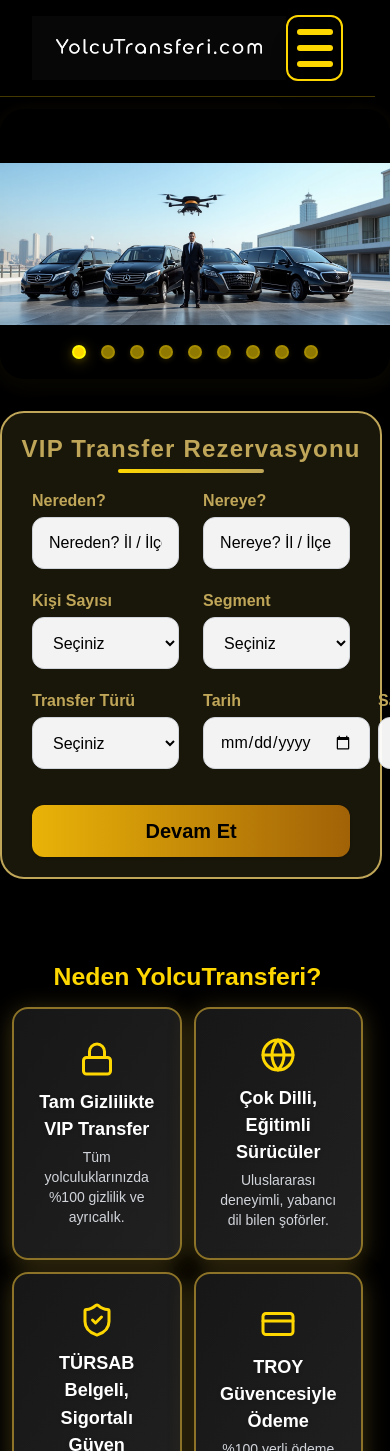
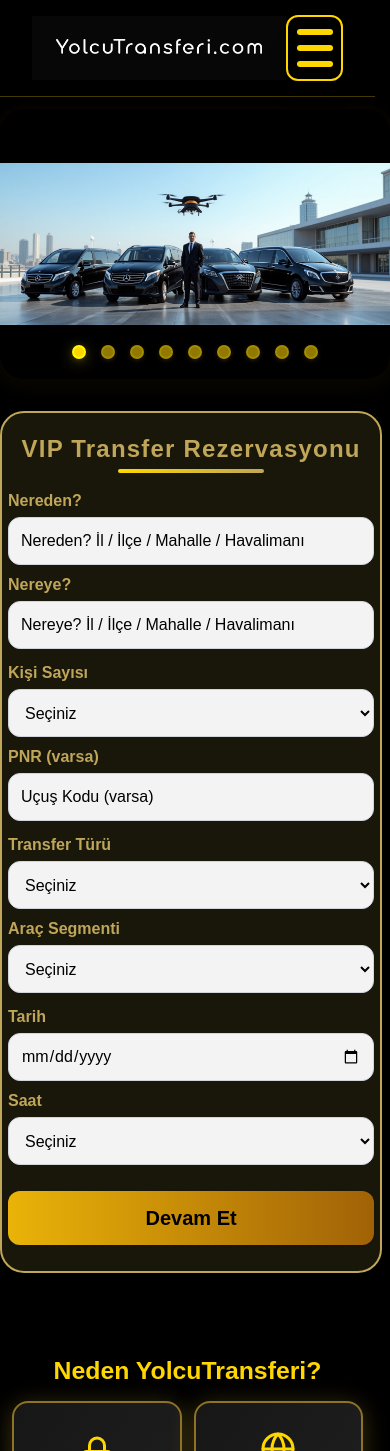
Before and after one commit to haliltayfur/yolcutransferi, a Next.js app: page / in a window 390 px wide. Shown: the top 1451 px of the page. Built offline with nearby package versions, Linux system fonts and the light colour scheme.

Commit message:
Update VipTransferForm.jsx

```diff
--- a/components/VipTransferForm.jsx
+++ b/components/VipTransferForm.jsx
@@ -1,5 +1,20 @@
 "use client";
 import { useState, useEffect } from "react";
+
+// Simüle autocomplete verisi (bunu bir API'den çekiyorsan orayı bağlayabilirsin)
+const locations = [
+  "Sabiha Gökçen Havalimanı",
+  "İstanbul Havalimanı",
+  "Ankara Esenboğa Havalimanı",
+  "Ümraniye",
+  "Beşiktaş",
+  "Kadıköy",
+  "Bakırköy",
+  "Ataşehir",
+  "Maslak",
+  "Pendik",
+  "Atatürk Havalimanı",
+];
 
 const segmentOptions = [
   { key: "Ekonomik", label: "Ekonomik" },
@@ -19,89 +34,140 @@ const saatler = [];
 for (let h = 0; h < 24; ++h)
   for (let m of [0, 15, 30, 45]) saatler.push(`${h.toString().padStart(2, "0")}:${m.toString().padStart(2, "0")}`);
 
-export default function VipTransferForm({ onComplete }) {
-  // Otomatik doldurma için localStorage'dan oku
+export default function VipTransferForm({ onComplete, isMobile }) {
+  // AUTOCOMPLETE (tahminli) inputlar
   const [from, setFrom] = useState("");
   const [to, setTo] = useState("");
+  const [fromSuggestions, setFromSuggestions] = useState([]);
+  const [toSuggestions, setToSuggestions] = useState([]);
+  // Diğer state'ler
   const [people, setPeople] = useState("");
+  const [pnr, setPnr] = useState("");
+  const [transfer, setTransfer] = useState("");
   const [segment, setSegment] = useState("");
-  const [transfer, setTransfer] = useState("");
   const [date, setDate] = useState("");
   const [time, setTime] = useState("");
 
+  // AUTOCOMPLETE: filtrele
   useEffect(() => {
-    // Eğer localStorage'da veri varsa, doldur
-    if (typeof window !== "undefined") {
-      const saved = localStorage.getItem("rezFormData");
-      if (saved) {
-        try {
-          const obj = JSON.parse(saved);
-          setFrom(obj.from || "");
-          setTo(obj.to || "");
-          setPeople(obj.people || "");
-          setSegment(obj.segment || "");
-          setTransfer(obj.transfer || "");
-          setDate(obj.date || "");
-          setTime(obj.time || "");
-        } catch {}
-      }
-    }
-  }, []);
+    if (!from) setFromSuggestions([]);
+    else setFromSuggestions(locations.filter(x => x.toLowerCase().includes(from.toLowerCase())));
+  }, [from]);
+  useEffect(() => {
+    if (!to) setToSuggestions([]);
+    else setToSuggestions(locations.filter(x => x.toLowerCase().includes(to.toLowerCase())));
+  }, [to]);
 
+  // Devam Et → localStorage ve callback
   function handleSubmit(e) {
     e.preventDefault();
     if (onComplete)
-      onComplete({ from, to, people, segment, transfer, date, time });
+      onComplete({ from, to, people, pnr, transfer, segment, date, time });
   }
 
+  // SIRALAMA (her satır alt alta)
+  // Sıralama: Nereden | Nereye | alt satır Kişi Sayısı | PNR | alt satır Transfer Türü | Segment | alt satır Tarih | Saat
+
   return (
-    <form className="w-full px-6" onSubmit={handleSubmit}>
-      <div className="grid grid-cols-2 gap-x-6 gap-y-5 mb-5">
-        <div>
+    <form className="w-full flex flex-col gap-3" onSubmit={handleSubmit} autoComplete="off">
+      {/* Nereden - Nereye */}
+      <div className={`${isMobile ? "flex-col" : "flex-row"} flex gap-2 w-full`}>
+        {/* Nereden */}
+        <div className="flex-1 relative">
           <label className="block text-[#bfa658] font-semibold mb-1">Nereden?</label>
           <input
-            className="w-full h-[52px] rounded-xl px-4 text-base bg-white/95 border border-gray-300 focus:ring-2 focus:ring-[#bfa658] transition text-black placeholder:text-black"
+            className="w-full h-[48px] rounded-xl px-3 text-base bg-white/95 border border-gray-300 focus:ring-2 focus:ring-[#bfa658] transition text-black placeholder:text-black"
             placeholder="Nereden? İl / İlçe / Mahalle / Havalimanı"
             value={from}
             onChange={e => setFrom(e.target.value)}
+            onFocus={() => from && setFromSuggestions(locations.filter(x => x.toLowerCase().includes(from.toLowerCase())))}
           />
+          {/* AUTOCOMPLETE */}
+          {fromSuggestions.length > 0 && (
+            <div className="absolute left-0 right-0 bg-white border border-[#bfa658] z-10 max-h-44 overflow-auto rounded-b-lg mt-1">
+              {fromSuggestions.map((x, i) => (
+                <div
+                  key={i}
+                  className="px-3 py-2 cursor-pointer hover:bg-[#ffeec2]"
+                  style={{ color: "#222" }}
+                  onClick={() => { setFrom(x); setFromSuggestions([]); }}
+                >
+                  {x}
                 </div>
-        <div>
+              ))}
+            </div>
+          )}
+        </div>
+        {/* Nereye */}
+        <div className="flex-1 relative">
           <label className="block text-[#bfa658] font-semibold mb-1">Nereye?</label>
           <input
-            className="w-full h-[52px] rounded-xl px-4 text-base bg-white/95 border border-gray-300 focus:ring-2 focus:ring-[#bfa658] transition text-black placeholder:text-black"
+            className="w-full h-[48px] rounded-xl px-3 text-base bg-white/95 border border-gray-300 focus:ring-2 focus:ring-[#bfa658] transition text-black placeholder:text-black"
             placeholder="Nereye? İl / İlçe / Mahalle / Havalimanı"
             value={to}
             onChange={e => setTo(e.target.value)}
+            onFocus={() => to && setToSuggestions(locations.filter(x => x.toLowerCase().includes(to.toLowerCase())))}
           />
+          {/* AUTOCOMPLETE */}
+          {toSuggestions.length > 0 && (
+            <div className="absolute left-0 right-0 bg-white border border-[#bfa658] z-10 max-h-44 overflow-auto rounded-b-lg mt-1">
+              {toSuggestions.map((x, i) => (
+                <div
+                  key={i}
+                  className="px-3 py-2 cursor-pointer hover:bg-[#ffeec2]"
+                  style={{ color: "#222" }}
+                  onClick={() => { setTo(x); setToSuggestions([]); }}
+                >
+                  {x}
                 </div>
-        <div>
+              ))}
+            </div>
+          )}
+        </div>
+      </div>
+      {/* Kişi Sayısı - PNR */}
+      <div className={`${isMobile ? "flex-col" : "flex-row"} flex gap-2 w-full`}>
+        <div className="flex-1">
           <label className="block text-[#bfa658] font-semibold mb-1">Kişi Sayısı</label>
-          <select className="w-full h-[52px] rounded-xl px-4 text-base bg-white/95 border border-gray-300 text-black" value={people} onChange={e => setPeople(e.target.value)}>
+          <select className="w-full h-[48px] rounded-xl px-3 text-base bg-white/95 border border-gray-300 text-black" value={people} onChange={e => setPeople(e.target.value)}>
             <option value="">Seçiniz</option>
             {Array.from({ length: 24 }, (_, i) => i + 1).map(val => <option key={val} value={val}>{val}</option>)}
           </select>
         </div>
-        <div>
-          <label className="block text-[#bfa658] font-semibold mb-1">Segment</label>
-          <select className="w-full h-[52px] rounded-xl px-4 text-base bg-white/95 border border-gray-300 text-black" value={segment} onChange={e => setSegment(e.target.value)}>
+        <div className="flex-1">
+          <label className="block text-[#bfa658] font-semibold mb-1">PNR (varsa)</label>
+          <input
+            className="w-full h-[48px] rounded-xl px-3 text-base bg-white/95 border border-gray-300 text-black placeholder:text-black"
+            placeholder="Uçuş Kodu (varsa)"
+            value={pnr}
+            onChange={e => setPnr(e.target.value)}
+          />
+        </div>
+      </div>
+      {/* Transfer Türü - Segment */}
+      <div className={`${isMobile ? "flex-col" : "flex-row"} flex gap-2 w-full`}>
+        <div className="flex-1">
+          <label className="block text-[#bfa658] font-semibold mb-1">Transfer Türü</label>
+          <select className="w-full h-[48px] rounded-xl px-3 text-base bg-white/95 border border-gray-300 text-black" value={transfer} onChange={e => setTransfer(e.target.value)}>
+            <option value="">Seçiniz</option>
+            {allTransfers.map(opt => <option key={opt} value={opt}>{opt}</option>)}
+          </select>
+        </div>
+        <div className="flex-1">
+          <label className="block text-[#bfa658] font-semibold mb-1">Araç Segmenti</label>
+          <select className="w-full h-[48px] rounded-xl px-3 text-base bg-white/95 border border-gray-300 text-black" value={segment} onChange={e => setSegment(e.target.value)}>
             <option value="">Seçiniz</option>
             {segmentOptions.map(opt => <option key={opt.key} value={opt.label}>{opt.label}</option>)}
           </select>
         </div>
-        <div>
-          <label className="block text-[#bfa658] font-semibold mb-1">Transfer Türü</label>
-          <select className="w-full h-[52px] rounded-xl px-4 text-base bg-white/95 border border-gray-300 text-black" value={transfer} onChange={e => setTransfer(e.target.value)}>
-            <option value="">Seçiniz</option>
-            {allTransfers.map(opt => <option key={opt} value={opt}>{opt}</option>)}
-          </select>
       </div>
-        <div className="flex gap-2">
+      {/* Tarih - Saat */}
+      <div className={`${isMobile ? "flex-col" : "flex-row"} flex gap-2 w-full`}>
         <div className="flex-1">
           <label className="block text-[#bfa658] font-semibold mb-1">Tarih</label>
           <input
             type="date"
-              className="w-full h-[52px] rounded-xl px-4 text-base bg-white/95 border border-gray-300 text-black"
+            className="w-full h-[48px] rounded-xl px-3 text-base bg-white/95 border border-gray-300 text-black"
             value={date}
             onChange={e => setDate(e.target.value)}
             min={new Date().toISOString().split("T")[0]}
@@ -109,16 +175,24 @@ export default function VipTransferForm({ onComplete }) {
         </div>
         <div className="flex-1">
           <label className="block text-[#bfa658] font-semibold mb-1">Saat</label>
-            <select className="w-full h-[52px] rounded-xl px-4 text-base bg-white/95 border border-gray-300 text-black" value={time} onChange={e => setTime(e.target.value)}>
+          <select className="w-full h-[48px] rounded-xl px-3 text-base bg-white/95 border border-gray-300 text-black" value={time} onChange={e => setTime(e.target.value)}>
             <option value="">Seçiniz</option>
             {saatler.map(saat => <option key={saat} value={saat}>{saat}</option>)}
           </select>
         </div>
       </div>
-      </div>
+      {/* DEVAM ET BUTONU */}
       <button
         type="submit"
-        className="w-full h-[52px] rounded-xl bg-gradient-to-r from-yellow-500 to-yellow-700 text-black font-bold text-xl shadow hover:scale-105 transition mt-4"
+        className="w-full h-[54px] rounded-xl bg-gradient-to-r from-yellow-500 to-yellow-700 text-black font-bold text-xl shadow hover:scale-105 transition mt-5"
+        style={{
+          marginTop: isMobile ? 14 : 24,
+          marginBottom: isMobile ? 6 : 0,
+          position: isMobile ? "static" : "absolute",
+          bottom: isMobile ? undefined : 32,
+          left: 0,
+          right: 0
+        }}
       >
         Devam Et
       </button>
```
Lines whose indentation alone changed are shown as unchanged.
